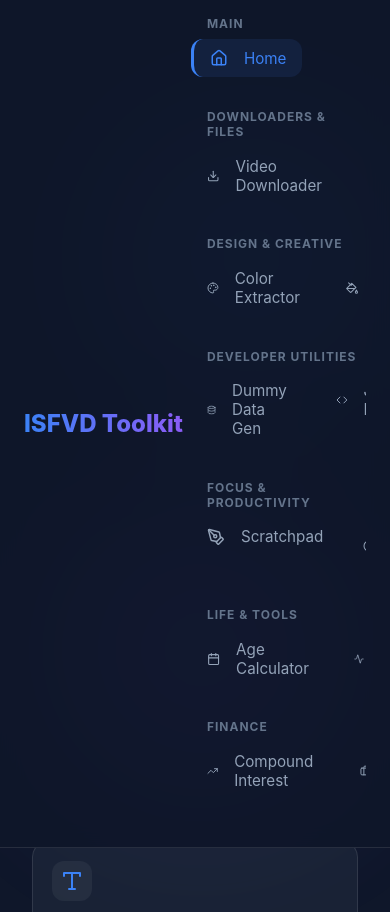
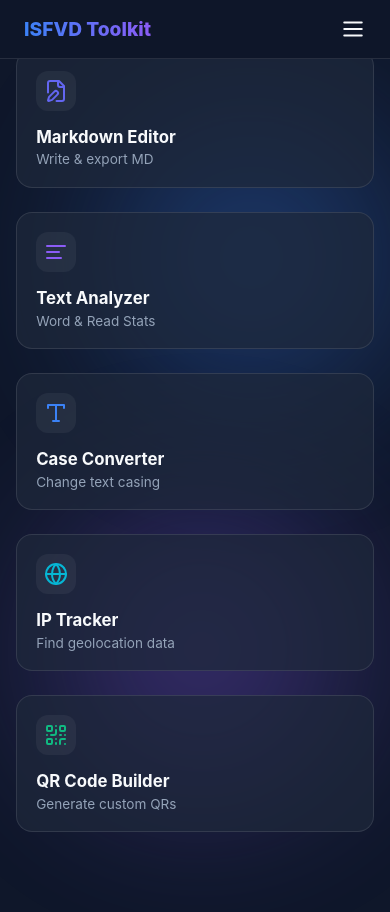
Before and after one commit to haiderba/ISFDOWNLOADER, a React (Vite) app in the folder client/: page / in a window 390 px wide. After the commit the page ends 844 px from the top, so only its background shows below. Built offline with nearby package versions, Linux system fonts and the light colour scheme.

Commit message:
feat: complete UI rebuild for dynamic mobile sliding drawer navigation

```diff
--- a/client/src/components/Layout.jsx
+++ b/client/src/components/Layout.jsx
@@ -1,11 +1,24 @@
+import { useState } from 'react';
 import { Outlet } from 'react-router-dom';
 import Navigation from './Navigation';
+import { Menu, X } from 'lucide-react';
 
 const Layout = () => {
+  const [mobileMenuOpen, setMobileMenuOpen] = useState(false);
+
   return (
     <div className="layout-container">
-      <Navigation />
-      <main className="main-content">
+      {/* Mobile Top Navigation Bar */}
+      <div className="mobile-header d-none-desktop">
+        <h2 className="logo" style={{fontSize: '1.2rem', margin: 0}}>ISFVD Toolkit</h2>
+        <button className="btn-icon" onClick={() => setMobileMenuOpen(!mobileMenuOpen)}>
+          {mobileMenuOpen ? <X size={26} color="#f8fafc" /> : <Menu size={26} color="#f8fafc" />}
+        </button>
+      </div>
+
+      <Navigation mobileOpen={mobileMenuOpen} closeMobile={() => setMobileMenuOpen(false)} />
+
+      <main className="main-content" onClick={() => mobileMenuOpen && setMobileMenuOpen(false)}>
         <Outlet />
       </main>
     </div>
--- a/client/src/components/Navigation.jsx
+++ b/client/src/components/Navigation.jsx
@@ -7,7 +7,7 @@ import {
   Dices, Receipt, Calculator, Calendar, Activity, Tag, Briefcase, TrendingUp, Files
 } from 'lucide-react';
 
-const Navigation = () => {
+const Navigation = ({ mobileOpen, closeMobile }) => {
   const categories = [
     {
       name: "Main",
@@ -84,8 +84,10 @@ const Navigation = () => {
   ];
 
   return (
-    <nav className="sidebar">
-      <div className="sidebar-header">
+    <>
+      {mobileOpen && <div className="mobile-backdrop d-none-desktop" onClick={closeMobile}></div>}
+      <nav className={`sidebar ${mobileOpen ? 'mobile-open' : ''}`}>
+        <div className="sidebar-header hide-on-mobile">
           <h2 className="logo">ISFVD Toolkit</h2>
         </div>
         <div className="nav-list-container" style={{overflowY: 'auto', flex: 1, paddingRight: '0.5rem'}}>
@@ -97,6 +99,7 @@ const Navigation = () => {
                   <li key={item.path}>
                     <NavLink
                       to={item.path}
+                      onClick={closeMobile}
                       className={({ isActive }) => `nav-link ${isActive ? 'active' : ''}`}
                       style={{padding: '0.6rem 1rem'}}
                     >
@@ -110,6 +113,7 @@ const Navigation = () => {
           ))}
         </div>
       </nav>
+    </>
   );
 };
 
--- a/client/src/index.css
+++ b/client/src/index.css
@@ -144,12 +144,57 @@ p.subtitle { color: #94a3b8; font-size: 1.1rem; }
 .progress-bar-bg { width: 100%; height: 8px; background: rgba(0, 0, 0, 0.3); border-radius: 99px; overflow: hidden; position: relative; }
 .progress-bar-fill { height: 100%; background: linear-gradient(90deg, var(--gradient-1), var(--gradient-2)); transition: width 0.3s cubic-bezier(0.4, 0, 0.2, 1); border-radius: 99px; }
 
+.mobile-header {
+  display: none;
+  width: 100%;
+  padding: 1rem 1.5rem;
+  background: rgba(15, 23, 42, 0.95);
+  backdrop-filter: var(--glass-blur);
+  border-bottom: 1px solid var(--card-border);
+  align-items: center;
+  justify-content: space-between;
+  z-index: 50;
+  position: sticky;
+  top: 0;
+}
+.btn-icon { background: none; border: none; cursor: pointer; display: flex; }
+.mobile-backdrop { position: fixed; top: 0; left: 0; width: 100vw; height: 100vh; background: rgba(0,0,0,0.5); z-index: 90; backdrop-filter: blur(4px); }
+
 @media (max-width: 768px) {
+  .d-none-desktop { display: flex !important; }
+  .hide-on-mobile { display: none !important; }
   .layout-container { flex-direction: column; }
-  .sidebar { width: 100%; border-right: none; border-bottom: 1px solid var(--card-border); padding: 1rem; flex-direction: row; align-items: center; justify-content: space-between; }
-  .sidebar-header { margin: 0; }
-  .nav-list { flex-direction: row; overflow-x: auto; padding-bottom: 0.5rem; }
-  .nav-link { min-width: fit-content; }
-  .video-info { flex-direction: column; text-align: center; }
-  .action-buttons { flex-direction: column; }
+
+  .sidebar {
+    position: fixed;
+    top: 60px; /* Below mobile header */
+    left: -100%; /* Hidden by default */
+    width: 280px;
+    height: calc(100vh - 60px);
+    z-index: 100;
+    transition: left 0.3s ease-in-out;
+    background: rgba(15, 23, 42, 0.98);
+    box-shadow: 10px 0 30px rgba(0,0,0,0.5);
+  }
+  .sidebar.mobile-open { left: 0; }
+
+  .main-content { padding: 1.5rem 1rem; }
+  .page-container { padding: 0; width: 100%; }
+
+  h1 { font-size: 2rem; }
+  .subtitle { font-size: 1rem; padding: 0 1rem; }
+
+  .tools-grid { grid-template-columns: repeat(auto-fit, minmax(100%, 1fr)); }
+  .tool-card { padding: 1rem; }
+
+  .result-card, .video-card { padding: 1.5rem 1rem; border-radius: 16px; }
+
+  /* Flex wraps for side-by-side components */
+  .result-card > div, .video-info { flex-direction: column !important; text-align: center; }
+  .action-buttons { flex-direction: column; width: 100%; }
+  .action-buttons .btn { width: 100%; }
+
+  /* Utilities tweaks */
+  .search-box { flex-direction: column; border-radius: 16px; padding: 1rem; }
+  .search-input { width: 100%; text-align: center; padding: 0.5rem; }
 }
```
Lines whose indentation alone changed are shown as unchanged.
